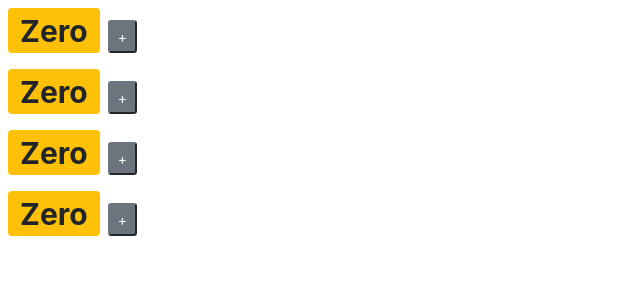
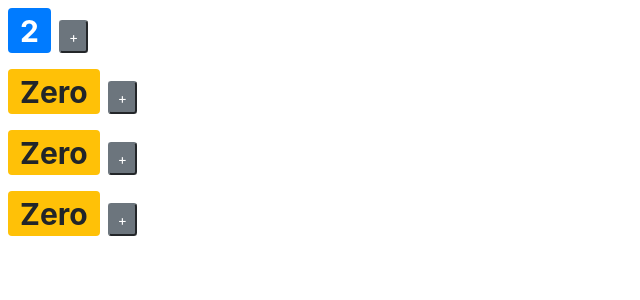
Before and after one commit to MHUS25/shopping-cart, a React (Create React App) app: page / in a window 1280 px wide. Shown: the top 300 px of the page, without its empty margins (0-640 px from the left). Built offline with nearby package versions, Linux system fonts and the light colour scheme.

Commit message:
Sets value of counter 1 to 2 and removes selected attribute

```diff
--- a/src/components/counters.jsx
+++ b/src/components/counters.jsx
@@ -5,7 +5,7 @@ import Counter from './counter';
 class Counters extends Component {
   state = {
     counters: [
-        { id: 1, value: 0 },
+        { id: 1, value: 2 },
         { id: 2, value: 0 },
         { id: 3, value: 0 },
         { id: 4, value: 0 }
@@ -16,7 +16,7 @@ class Counters extends Component {
   render() {
     return(<div>
       { this.state.counters.map(counter =>
-        < Counter key={counter.id} value={counter.value} selected={true}/>)}
+        < Counter key={counter.id} value={counter.value} />)}
     </div>);
   }
 }
```
